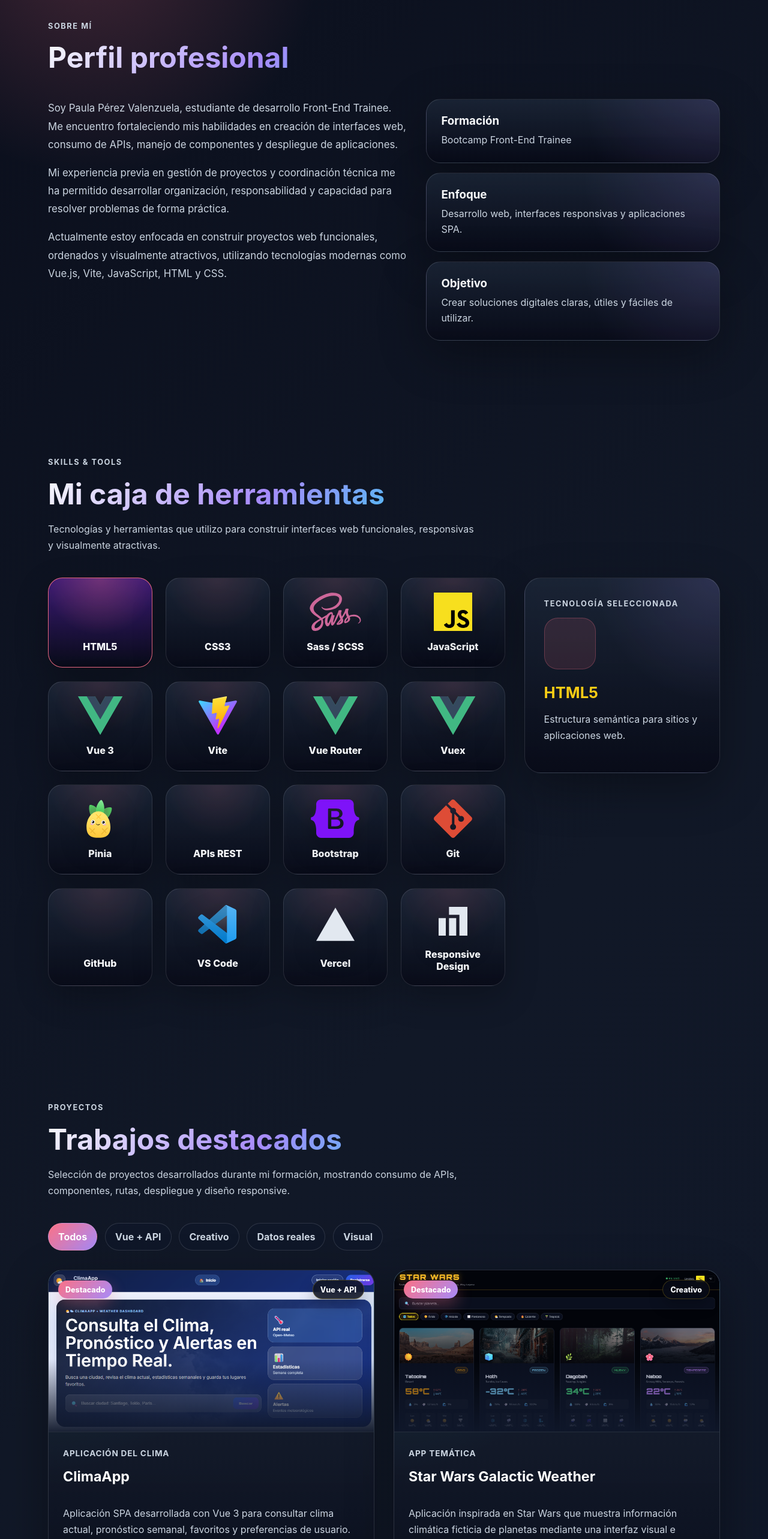
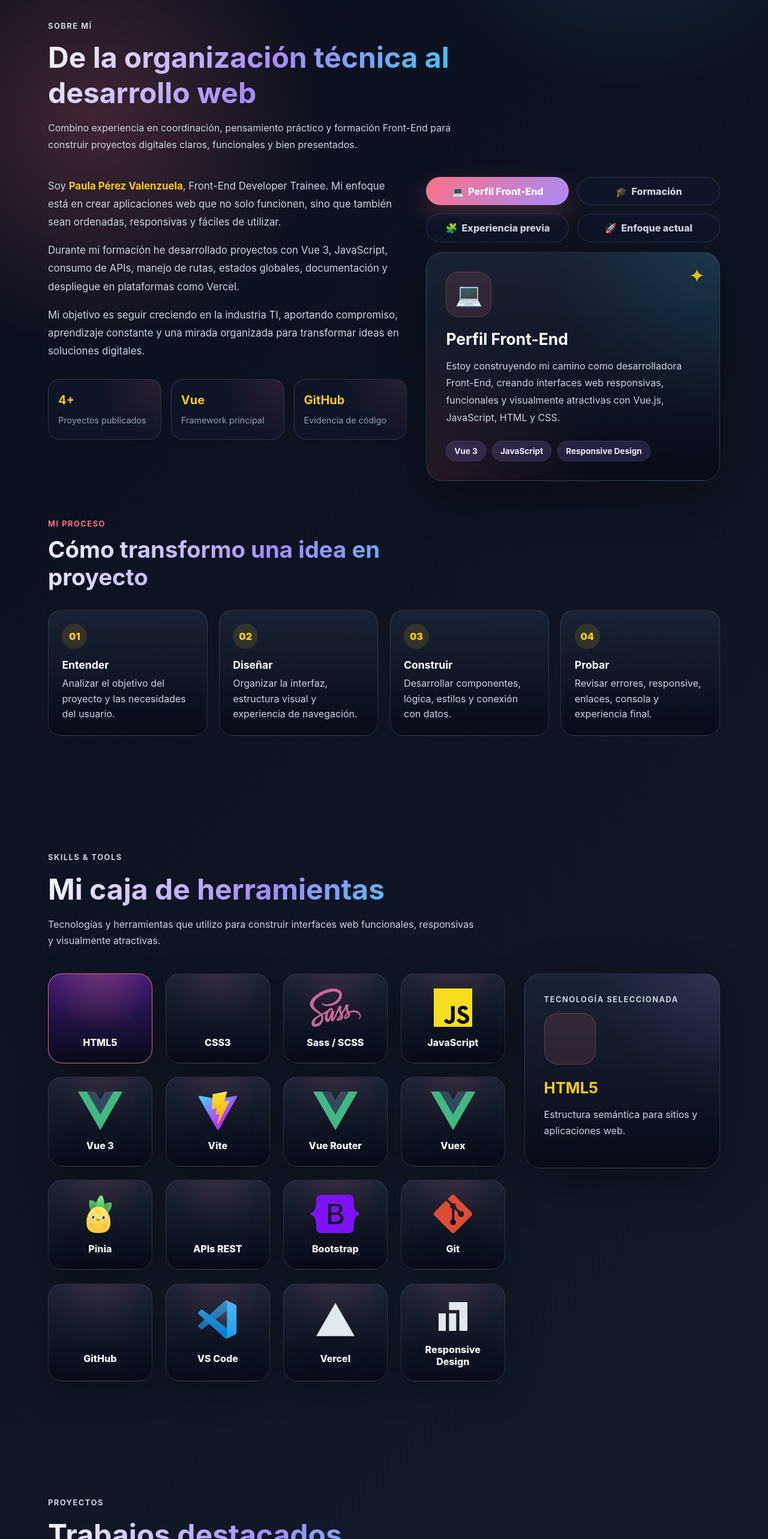
Before and after one commit to Paula-front/portafolio-paula, a Vue app: page / in a window 1280 px wide. Shown: the part 1146-3712 px from the top of the page at 60% size. Built offline with nearby package versions, Linux system fonts and the light colour scheme; some icons are missing.

Commit message:
feat: agregar laboratorio creativo y mejorar experiencia visual

```diff
--- a/src/App.vue
+++ b/src/App.vue
@@ -5,6 +5,7 @@ import HeroSection from './components/sections/HeroSection.vue'
 import AboutSection from './components/sections/AboutSection.vue'
 import SkillsSection from './components/sections/SkillsSection.vue'
 import ProjectsSection from './components/sections/ProjectsSection.vue'
+import LaboratorySection from './components/sections/LaboratorySection.vue'
 import ContactSection from './components/sections/ContactSection.vue'
 </script>
 
@@ -16,6 +17,7 @@ import ContactSection from './components/sections/ContactSection.vue'
     <AboutSection />
     <SkillsSection />
     <ProjectsSection />
+    <LaboratorySection />
     <ContactSection />
   </main>
 
--- a/src/components/sections/AboutSection.vue
+++ b/src/components/sections/AboutSection.vue
@@ -1,45 +1,171 @@
+<script setup>
+import { ref } from 'vue'
+
+const activeItem = ref({
+  title: 'Perfil Front-End',
+  icon: '💻',
+  text:
+    'Estoy construyendo mi camino como desarrolladora Front-End, creando interfaces web responsivas, funcionales y visualmente atractivas con Vue.js, JavaScript, HTML y CSS.',
+  tags: ['Vue 3', 'JavaScript', 'Responsive Design']
+})
+
+const aboutItems = [
+  {
+    title: 'Perfil Front-End',
+    icon: '💻',
+    text:
+      'Estoy construyendo mi camino como desarrolladora Front-End, creando interfaces web responsivas, funcionales y visualmente atractivas con Vue.js, JavaScript, HTML y CSS.',
+    tags: ['Vue 3', 'JavaScript', 'Responsive Design']
+  },
+  {
+    title: 'Formación',
+    icon: '🎓',
+    text:
+      'Actualmente me encuentro fortaleciendo mis habilidades en desarrollo web a través del Bootcamp Front-End Trainee, aplicando buenas prácticas, componentización, consumo de APIs y despliegue de proyectos.',
+    tags: ['Bootcamp', 'Front-End', 'Aprendizaje continuo']
+  },
+  {
+    title: 'Experiencia previa',
+    icon: '🧩',
+    text:
+      'Mi experiencia en gestión y coordinación de proyectos técnicos me ha permitido desarrollar organización, responsabilidad, análisis de problemas y enfoque práctico para construir soluciones claras.',
+    tags: ['Gestión', 'Organización', 'Resolución de problemas']
+  },
+  {
+    title: 'Enfoque actual',
+    icon: '🚀',
+    text:
+      'Me interesa crear productos digitales simples de usar, visualmente cuidados y bien documentados, integrando diseño, lógica e interacción para mejorar la experiencia del usuario.',
+    tags: ['UX/UI', 'Código limpio', 'Deploy online']
+  }
+]
+
+const processSteps = [
+  {
+    number: '01',
+    title: 'Entender',
+    text: 'Analizar el objetivo del proyecto y las necesidades del usuario.'
+  },
+  {
+    number: '02',
+    title: 'Diseñar',
+    text: 'Organizar la interfaz, estructura visual y experiencia de navegación.'
+  },
+  {
+    number: '03',
+    title: 'Construir',
+    text: 'Desarrollar componentes, lógica, estilos y conexión con datos.'
+  },
+  {
+    number: '04',
+    title: 'Probar',
+    text: 'Revisar errores, responsive, enlaces, consola y experiencia final.'
+  }
+]
+
+const selectItem = (item) => {
+  activeItem.value = item
+}
+</script>
+
 <template>
   <section id="sobre-mi" class="section about">
     <div class="section-header">
       <p class="section-label">Sobre mí</p>
-      <h2>Perfil profesional</h2>
+      <h2>De la organización técnica al desarrollo web</h2>
+      <p>
+        Combino experiencia en coordinación, pensamiento práctico y formación
+        Front-End para construir proyectos digitales claros, funcionales y bien presentados.
+      </p>
     </div>
 
-    <div class="about__grid">
+    <div class="about__grid about__grid--interactive">
       <div class="about__text">
         <p>
-          Soy Paula Pérez Valenzuela, estudiante de desarrollo Front-End Trainee.
-          Me encuentro fortaleciendo mis habilidades en creación de interfaces web,
-          consumo de APIs, manejo de componentes y despliegue de aplicaciones.
+          Soy <strong>Paula Pérez Valenzuela</strong>, Front-End Developer Trainee.
+          Mi enfoque está en crear aplicaciones web que no solo funcionen, sino que
+          también sean ordenadas, responsivas y fáciles de utilizar.
         </p>
 
         <p>
-          Mi experiencia previa en gestión de proyectos y coordinación técnica me ha
-          permitido desarrollar organización, responsabilidad y capacidad para resolver
-          problemas de forma práctica.
+          Durante mi formación he desarrollado proyectos con Vue 3, JavaScript,
+          consumo de APIs, manejo de rutas, estados globales, documentación y despliegue
+          en plataformas como Vercel.
         </p>
 
         <p>
-          Actualmente estoy enfocada en construir proyectos web funcionales, ordenados
-          y visualmente atractivos, utilizando tecnologías modernas como Vue.js, Vite,
-          JavaScript, HTML y CSS.
+          Mi objetivo es seguir creciendo en la industria TI, aportando compromiso,
+          aprendizaje constante y una mirada organizada para transformar ideas en
+          soluciones digitales.
         </p>
+
+        <div class="about__highlights">
+          <article>
+            <strong>4+</strong>
+            <span>Proyectos publicados</span>
+          </article>
+
+          <article>
+            <strong>Vue</strong>
+            <span>Framework principal</span>
+          </article>
+
+          <article>
+            <strong>GitHub</strong>
+            <span>Evidencia de código</span>
+          </article>
+        </div>
       </div>
 
-      <div class="about__cards">
-        <article class="info-card">
-          <h3>Formación</h3>
-          <p>Bootcamp Front-End Trainee</p>
-        </article>
+      <div class="about__interactive">
+        <div class="about__tabs">
+          <button
+            v-for="item in aboutItems"
+            :key="item.title"
+            type="button"
+            class="about-tab"
+            :class="{ 'about-tab--active': activeItem.title === item.title }"
+            @click="selectItem(item)"
+          >
+            <span>{{ item.icon }}</span>
+            {{ item.title }}
+          </button>
+        </div>
 
-        <article class="info-card">
-          <h3>Enfoque</h3>
-          <p>Desarrollo web, interfaces responsivas y aplicaciones SPA.</p>
-        </article>
+        <Transition name="fade" mode="out-in">
+          <article :key="activeItem.title" class="about-detail">
+            <div class="about-detail__icon">
+              {{ activeItem.icon }}
+            </div>
 
-        <article class="info-card">
-          <h3>Objetivo</h3>
-          <p>Crear soluciones digitales claras, útiles y fáciles de utilizar.</p>
+            <h3>{{ activeItem.title }}</h3>
+            <p>{{ activeItem.text }}</p>
+
+            <div class="about-detail__tags">
+              <span v-for="tag in activeItem.tags" :key="tag">
+                {{ tag }}
+              </span>
+            </div>
+          </article>
+        </Transition>
+      </div>
+    </div>
+
+    <div class="about-process">
+      <div class="about-process__header">
+        <p class="section-label">Mi proceso</p>
+        <h3>Cómo transformo una idea en proyecto</h3>
+      </div>
+
+      <div class="about-process__grid">
+        <article
+          v-for="step in processSteps"
+          :key="step.number"
+          class="process-card"
+        >
+          <span>{{ step.number }}</span>
+          <h4>{{ step.title }}</h4>
+          <p>{{ step.text }}</p>
         </article>
       </div>
     </div>
--- /dev/null
+++ b/src/components/sections/LaboratorySection.vue
@@ -0,0 +1,131 @@
+<script setup>
+import { computed, ref } from 'vue'
+import { laboratoryProjects } from '../../data/laboratory'
+
+const activeIndex = ref(0)
+
+const activeProject = computed(() => laboratoryProjects[activeIndex.value])
+
+const nextProject = () => {
+  activeIndex.value =
+    activeIndex.value === laboratoryProjects.length - 1
+      ? 0
+      : activeIndex.value + 1
+}
+
+const previousProject = () => {
+  activeIndex.value =
+    activeIndex.value === 0
+      ? laboratoryProjects.length - 1
+      : activeIndex.value - 1
+}
+
+const selectProject = (index) => {
+  activeIndex.value = index
+}
+</script>
+
+<template>
+  <section id="laboratorio" class="section laboratory">
+    <div class="section-header laboratory__header">
+      <p class="section-label">Laboratorio Creativo</p>
+      <h2>Ideas que nacen jugando con código</h2>
+      <p>
+        Proyectos personales creados para experimentar, aprender y transformar
+        ideas entretenidas en experiencias web interactivas.
+      </p>
+    </div>
+
+    <div class="laboratory__showcase">
+      <div class="laboratory__controls">
+        <button
+          type="button"
+          class="laboratory__arrow"
+          aria-label="Proyecto anterior"
+          @click="previousProject"
+        >
+          ←
+        </button>
+
+        <div class="laboratory__counter">
+          {{ activeIndex + 1 }} / {{ laboratoryProjects.length }}
+        </div>
+
+        <button
+          type="button"
+          class="laboratory__arrow"
+          aria-label="Proyecto siguiente"
+          @click="nextProject"
+        >
+          →
+        </button>
+      </div>
+
+      <Transition name="lab-slide" mode="out-in">
+        <article :key="activeProject.id" class="laboratory-card">
+          <div class="laboratory-card__image">
+            <img
+              :src="activeProject.image"
+              :alt="`Captura del proyecto ${activeProject.title}`"
+            />
+
+            <span class="laboratory-card__emoji">
+              {{ activeProject.emoji }}
+            </span>
+          </div>
+
+          <div class="laboratory-card__content">
+            <p class="laboratory-card__label">Side Project</p>
+
+            <h3>{{ activeProject.title }}</h3>
+
+            <p>{{ activeProject.description }}</p>
+
+            <div class="laboratory-card__techs">
+              <span
+                v-for="tech in activeProject.technologies"
+                :key="tech"
+              >
+                {{ tech }}
+              </span>
+            </div>
+
+            <div class="laboratory-card__links">
+              <a
+                :href="activeProject.demo"
+                target="_blank"
+                rel="noopener noreferrer"
+                class="btn btn--primary"
+              >
+                Explorar ↗
+              </a>
+
+              <a
+                :href="activeProject.github"
+                target="_blank"
+                rel="noopener noreferrer"
+                class="btn btn--secondary"
+              >
+                Código ↗
+              </a>
+            </div>
+          </div>
+        </article>
+      </Transition>
+
+      <div class="laboratory__thumbs" aria-label="Seleccionar proyecto del laboratorio">
+        <button
+          v-for="(project, index) in laboratoryProjects"
+          :key="project.id"
+          type="button"
+          class="laboratory-thumb"
+          :class="{ 'laboratory-thumb--active': activeIndex === index }"
+          @click="selectProject(index)"
+        >
+          <span>{{ project.emoji }}</span>
+          {{ project.title }}
+        </button>
+      </div>
+    </div>
+  </section>
+</template>
--- a/src/components/ui/ProjectCard.vue
+++ b/src/components/ui/ProjectCard.vue
@@ -1,68 +1,53 @@
 <script setup>
-import { ref } from 'vue'
-
 defineProps({
   project: {
     type: Object,
     required: true
   }
 })
-
-const showDetails = ref(false)
-
-const toggleDetails = () => {
-  showDetails.value = !showDetails.value
-}
 </script>
 
 <template>
-  <article class="project-card">
-    <div class="project-card__image">
+  <article class="project-card project-card--minimal">
+    <a
+      v-if="project.demo !== '#'"
+      :href="project.demo"
+      target="_blank"
+      rel="noopener noreferrer"
+      class="project-card__image"
+    >
       <img
         :src="project.image"
         :alt="`Captura del proyecto ${project.title}`"
         :style="{ objectPosition: project.imagePosition || 'top center' }"
       />
+    </a>
 
-      <div class="project-card__overlay">
-        <span v-if="project.featured" class="project-card__badge">
-          Destacado
-        </span>
-
-        <span class="project-card__category">
-          {{ project.category }}
-        </span>
-      </div>
+    <div v-else class="project-card__image">
+      <img
+        :src="project.image"
+        :alt="`Captura del proyecto ${project.title}`"
+        :style="{ objectPosition: project.imagePosition || 'top center' }"
+      />
     </div>
 
     <div class="project-card__body">
-      <p class="project-card__type">{{ project.type }}</p>
+      <div class="project-card__heading">
+        <p class="project-card__type">{{ project.category }}</p>
+        <h3>{{ project.title }}</h3>
+      </div>
 
-      <h3>{{ project.title }}</h3>
-
-      <p>{{ project.description }}</p>
+      <p class="project-card__short">
+        {{ project.description }}
+      </p>
 
       <div class="project-card__techs">
-        <span v-for="tech in project.technologies" :key="tech">
+        <span v-for="tech in project.technologies.slice(0, 3)" :key="tech">
           {{ tech }}
         </span>
       </div>
 
-      <Transition name="fade">
-        <p v-if="showDetails" class="project-card__details">
-          {{ project.details }}
-        </p>
-      </Transition>
-
       <div class="project-card__actions">
-        <button
-          type="button"
-          class="btn btn--small btn--ghost"
-          @click="toggleDetails"
-        >
-          {{ showDetails ? 'Ocultar' : 'Detalles +' }}
-        </button>
-
         <a
           v-if="project.demo !== '#'"
           :href="project.demo"
--- /dev/null
+++ b/src/data/laboratory.js
@@ -0,0 +1,48 @@
+export const laboratoryProjects = [
+  {
+    id: 1,
+    title: 'Batalla VHS vs Cassette',
+    emoji: '🎮',
+
+    image: '/laboratory/batalla-vhs.png',
+
+    description:
+      'Juego retro desarrollado con Vue 3 inspirado en los años 80 y 90. Dos equipos compiten respondiendo preguntas de música, películas, televisión y cultura pop.',
+
+    technologies: [
+      'Vue 3',
+      'Pinia',
+      'Vue Router',
+      'Vite'
+    ],
+
+    demo:
+      'https://batalla-vhs-cassette.vercel.app/',
+
+    github:
+      'https://github.com/Paula-front/batalla-vhs-cassette'
+  },
+
+  {
+    id: 2,
+    title: 'Invitación Cumpleaños 80s & 90s',
+    emoji: '🎉',
+
+    image: '/laboratory/cumple-80.png',
+
+    description:
+      'Landing page temática creada para una fiesta inspirada en los años 80 y 90 con diseño retro, animaciones y una experiencia visual inmersiva.',
+
+    technologies: [
+      'HTML',
+      'CSS',
+      'JavaScript'
+    ],
+
+    demo:
+      'https://cumplea-os-sandy.vercel.app/',
+
+    github:
+      'https://github.com/Paula-front/Cumplea-os'
+  }
+]
```
Also changed, not shown: public/laboratory/batalla-vhs.png (added), public/laboratory/cumple-80.png (added).
